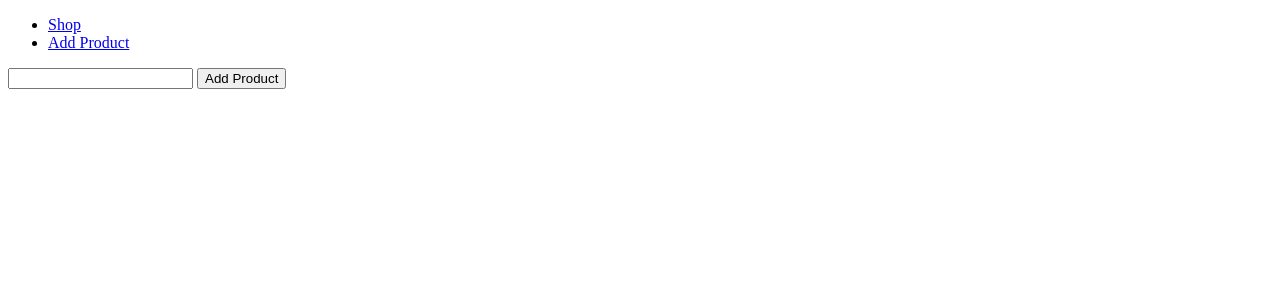
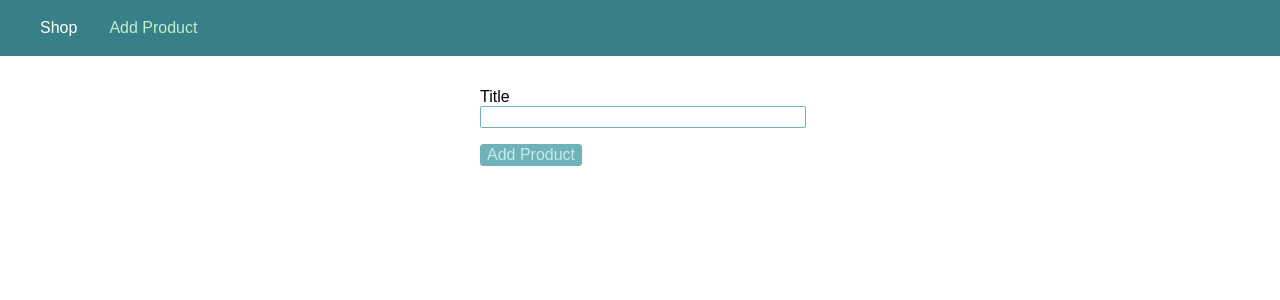
Before and after one commit to aldoogarcia/awesome-app, a Node server app: page /admin/add-product in a window 1280 px wide; the page is wider, and only the part inside the window is pictured. Shown: the top 300 px of that part. Run offline with Node 20, Linux system fonts and the light colour scheme.

Commit message:
FEAT: agregando estilos a shop, add-product,404

```diff
--- a/app.js
+++ b/app.js
@@ -1,34 +1,32 @@
-// Importando Express
 import express from 'express';
 import httpStatus from 'http-status';
-
-// Importando el enrutador
+import path from 'path';
 import adminRouter from './routes/admin.route.js';
 import shopRouter from './routes/shop.route.js';
 
-// Creando la instancia de express
-// que basicamente es un middleware
+// Define el directorio raíz del proyecto
+const ROOT_DIR = path.resolve();
+
 const app = express();
 
-// Se registra el middleware del body-parser
+// Middleware para body-parser
 app.use(express.urlencoded({ extended: true }));
 
-// Se agrega ruta de administrador
+// Agrega rutas de administrador y tienda
 app.use('/admin', adminRouter);
-// Se agrega ruta shop
 app.use(shopRouter);
 
-// Registrando el middleware para el error
-// 404
+// Middleware para manejar el error 404
 app.use((req, res, next) => {
-  res.status(httpStatus.NOT_FOUND)
-  res.sendFile(path.resolve('views','404.html'))
+  res.status(httpStatus.NOT_FOUND);
+  res.sendFile(path.join(ROOT_DIR, 'views', '404.html'));
 });
-// Definiendo puertos
+
+// Definición de puertos y dirección IP
 const port = 3000;
-const ip = "0.0.0.0"
+const ip = '0.0.0.0';
 
-// Arrancando el servidor
+// Arranca el servidor
 app.listen(port, ip, () => {
   console.log(`🤖 Sirviendo en http://localhost:${port}`);
 });
--- a/views/add-product.html
+++ b/views/add-product.html
@@ -4,20 +4,113 @@
   <meta charset="UTF-8">
   <meta http-equiv="X-UA-Compatible" content="IE=edge">
   <meta name="viewport" content="width=device-width, initial-scale=1.0">
-  <title>Document</title>
+  <title>Add Product</title>
+  <style>
+    body{
+      padding: 0;
+      margin: 0;
+      font-family: sans-serif;
+    }
+
+    main {
+			padding: 1rem;
+		}
+
+    .main-header {
+      width: 100%;
+      height: 3.5rem;
+      background-color: #388087;
+      padding: 0 1.5rem;
+    }
+
+    .main-header__nav {
+      height: 100%;
+      display: flex;
+      align-items: center;
+    }
+
+    .main-header__item-list{
+      list-style: none;
+      margin: 0;
+      padding: 0;
+      display: flex;
+    }
+
+    .main-header__item {
+      margin: 0 1rem;
+      padding: 0;
+    }
+
+    .main-header__item a {
+      text-decoration: none;
+      color: white;
+    }
+
+    .main-header__item a:hover,
+    .main-header__item a:active,
+    .main-header__item a.active {
+      color: #C2EDCE;
+    }
+
+    .product-form {
+      width: 20rem;
+      max-width: 90%;
+      margin: auto;
+    }
+
+    .form-control {
+      margin: 1rem 0;
+    }
+
+    .form-control label,
+    .form-control input {
+      display: block;
+      width: 100%;
+    }
+
+    .form-control input {
+      border: 1px solid #6FB3B8;
+      font: inherit;
+      border-radius: 2px;
+    }
+
+    button {
+      font: inherit;
+      border: 1px solid #6FB3B8;
+      color: #C2EdEC;
+      background: #6FB3B8;
+      border-radius: 3px;
+      cursor: pointer;
+    }
+
+    button:hover,
+    button:active {
+      background-color: #388087;
+      border: 1px solid #6FB3B8;
+      color: #C2EDCE;
+    }
+  </style>
 </head>
 <body>
-  <header>
-    <nav>
-      <ul>
-        <li><a href="/">Shop</a></li>
-        <li><a href="/admin/add-product">Add Product</a></li>
-      </ul>
-    </nav>
-  </header>
+  <body>
+    <header class="main-header">
+      <nav class="main-header__nav">
+        <ul class="main-header__item-list">
+          <li class="main-header__item">
+            <a href="/">Shop</a>
+          </li>
+          <li class="main-header__item">
+            <a class="active" href="/admin/add-product">Add Product</a>
+          </li>
+        </ul>
+      </nav>
+    </header>
   <main>
-    <form action="/admin/add-product" method="POST">
-      <input type="text" name="title" >
+    <form class="product-form" action="/admin/add-product" method="POST">
+      <div class="form-control">
+        <label for="title">Title</label>
+        <input id="title" type="text" name="title" >
+      </div>
       <button type="submit">Add Product</button>
     </form>
   </main>
```
Also changed, not shown: views/404.html (+63 -2 lines), views/shop.html (+57 -6 lines).
